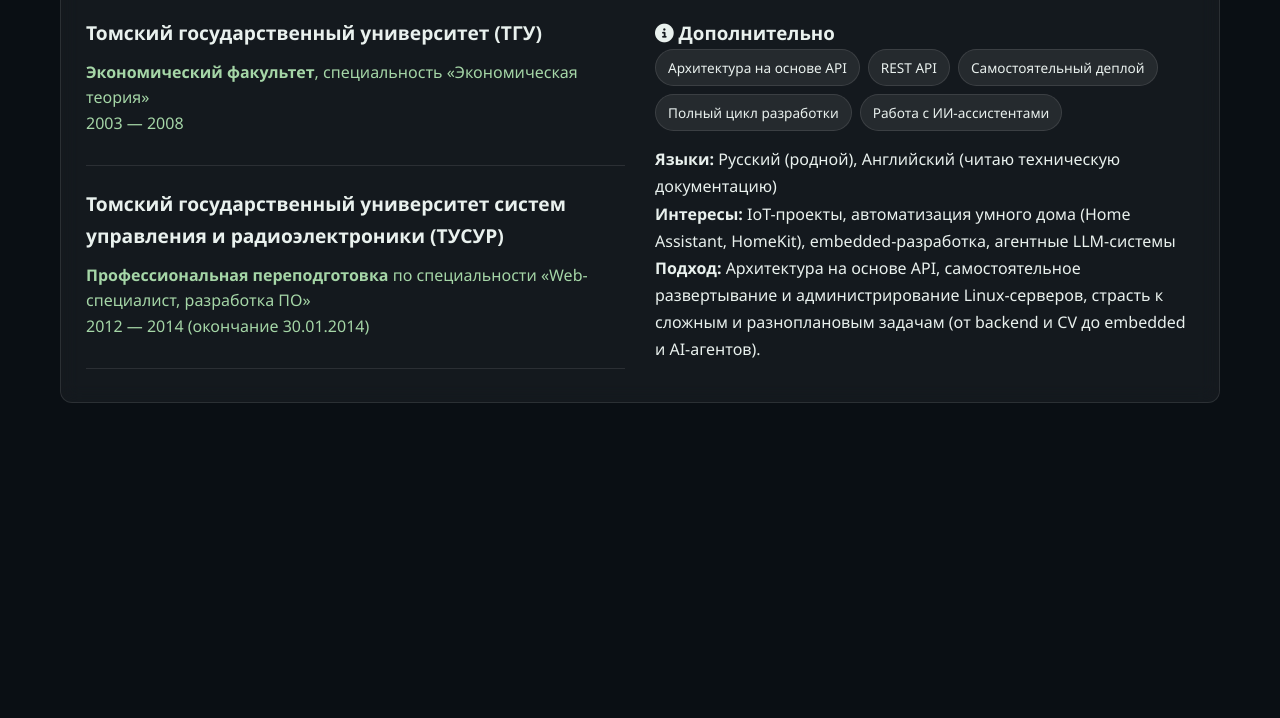
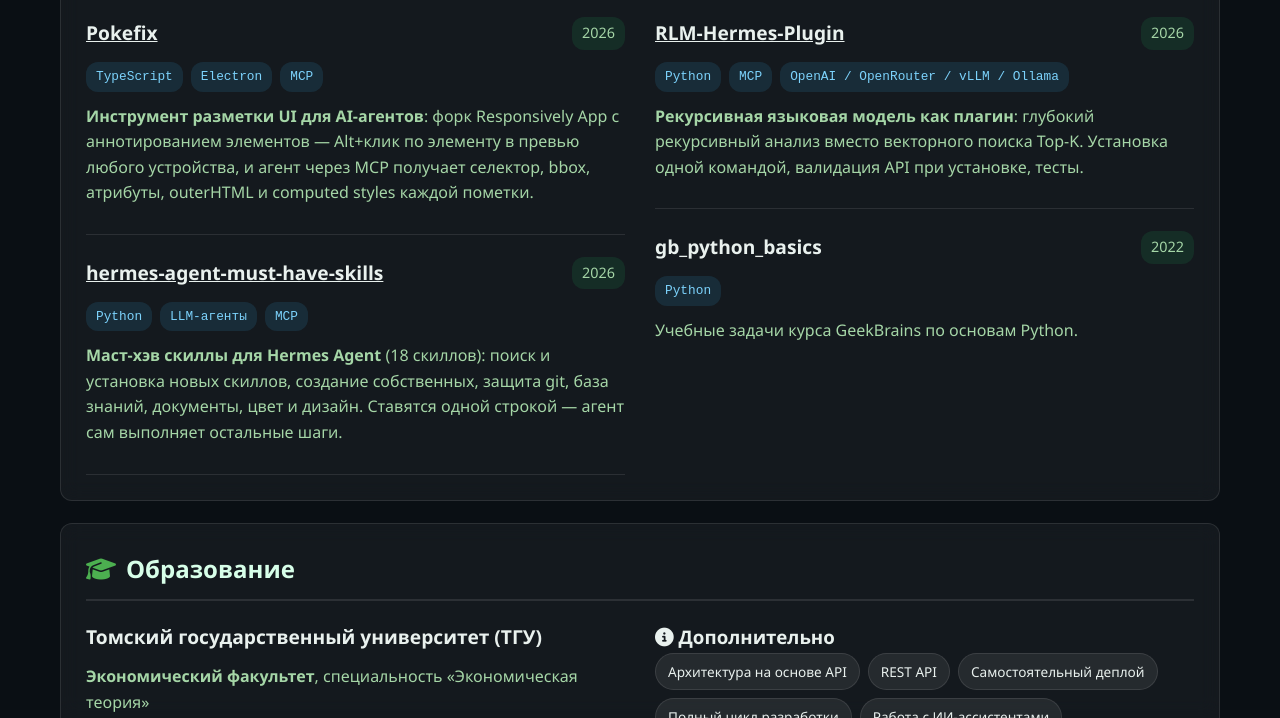
Before and after one commit to defdis/defdis.github.io, a plain HTML site: page index.html in a window 1280 px wide. Shown: the part 4114-4832 px from the top of the page. Before the commit the page ends 4537 px from the top, so only its background shows below. Drawn offline with Linux system fonts and the light colour scheme.

Commit message:
Добавлена секция «Проекты на GitHub» с открытыми репозиториями

```diff
--- a/index.html
+++ b/index.html
@@ -1035,6 +1035,59 @@
         </div>
     </section>
 
+    <!-- GITHUB REPOS -->
+    <section class="card full">
+        <h2><i class="fas fa-github"></i> Проекты на GitHub</h2>
+        <div class="cols cols-2 cols-flow">
+            <div class="project-item reveal">
+                    <div class="project-header">
+                        <div class="project-title"><a href="https://github.com/defdis/PokeFix" style="color:inherit">Pokefix</a></div>
+                        <div class="project-date">2026</div>
+                    </div>
+                    <div class="project-stack">
+                        <span class="stack-tag">TypeScript</span>
+                        <span class="stack-tag">Electron</span>
+                        <span class="stack-tag">MCP</span>
+                    </div>
+                    <p class="project-description"><strong>Инструмент разметки UI для AI-агентов</strong>: форк Responsively App с аннотированием элементов — Alt+клик по элементу в превью любого устройства, и агент через MCP получает селектор, bbox, атрибуты, outerHTML и computed styles каждой пометки.</p>
+                </div>
+            <div class="project-item reveal">
+                    <div class="project-header">
+                        <div class="project-title"><a href="https://github.com/defdis/hermes-agent-must-have-skills" style="color:inherit">hermes-agent-must-have-skills</a></div>
+                        <div class="project-date">2026</div>
+                    </div>
+                    <div class="project-stack">
+                        <span class="stack-tag">Python</span>
+                        <span class="stack-tag">LLM-агенты</span>
+                        <span class="stack-tag">MCP</span>
+                    </div>
+                    <p class="project-description"><strong>Маст-хэв скиллы для Hermes Agent</strong> (18 скиллов): поиск и установка новых скиллов, создание собственных, защита git, база знаний, документы, цвет и дизайн. Ставятся одной строкой — агент сам выполняет остальные шаги.</p>
+                </div>
+            <div class="project-item reveal">
+                    <div class="project-header">
+                        <div class="project-title"><a href="https://github.com/defdis/RLM-Hermes-Plugin" style="color:inherit">RLM-Hermes-Plugin</a></div>
+                        <div class="project-date">2026</div>
+                    </div>
+                    <div class="project-stack">
+                        <span class="stack-tag">Python</span>
+                        <span class="stack-tag">MCP</span>
+                        <span class="stack-tag">OpenAI / OpenRouter / vLLM / Ollama</span>
+                    </div>
+                    <p class="project-description"><strong>Рекурсивная языковая модель как плагин</strong>: глубокий рекурсивный анализ вместо векторного поиска Top-K. Установка одной командой, валидация API при установке, тесты.</p>
+                </div>
+            <div class="project-item reveal">
+                    <div class="project-header">
+                        <div class="project-title">gb_python_basics</div>
+                        <div class="project-date">2022</div>
+                    </div>
+                    <div class="project-stack">
+                        <span class="stack-tag">Python</span>
+                    </div>
+                    <p class="project-description">Учебные задачи курса GeekBrains по основам Python.</p>
+                </div>
+        </div>
+    </section>
+
     <!-- ОБРАЗОВАНИЕ -->
     <section class="card full">
         <h2><i class="fas fa-graduation-cap"></i> Образование</h2>
```
